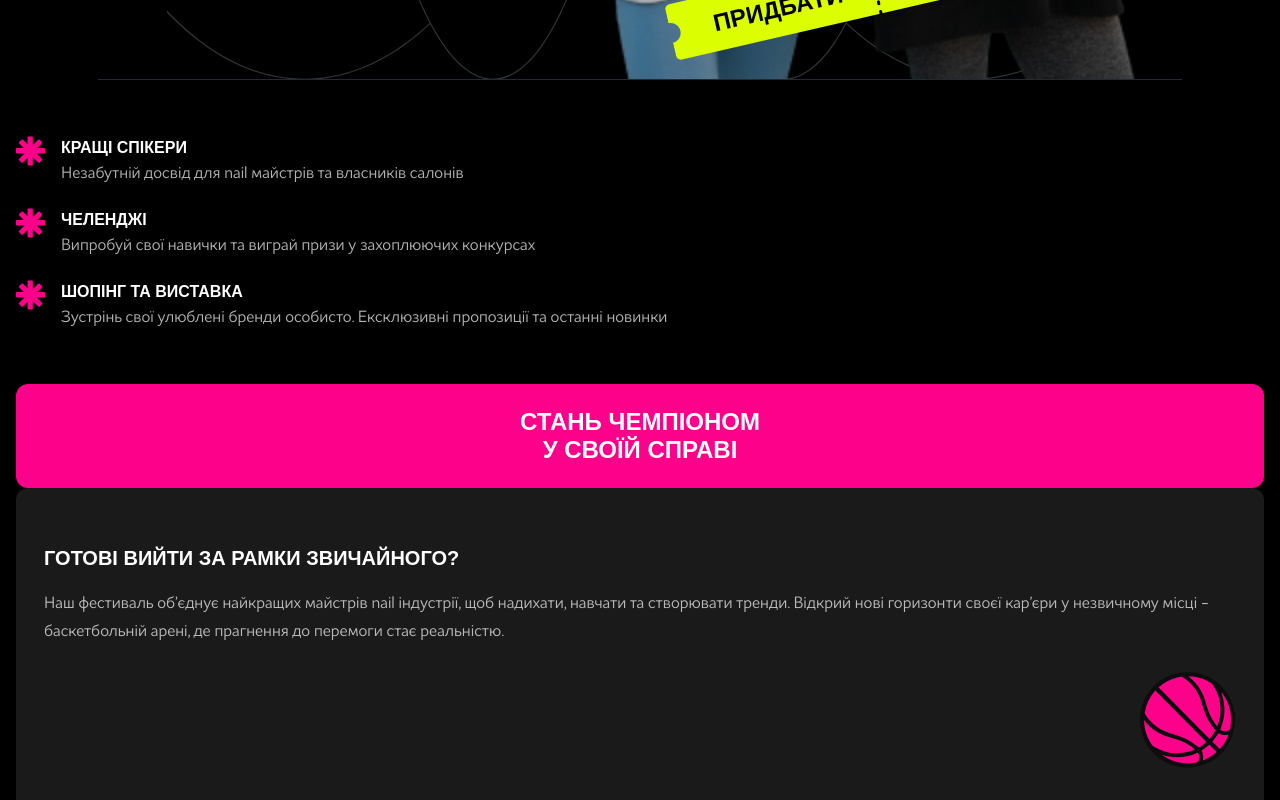
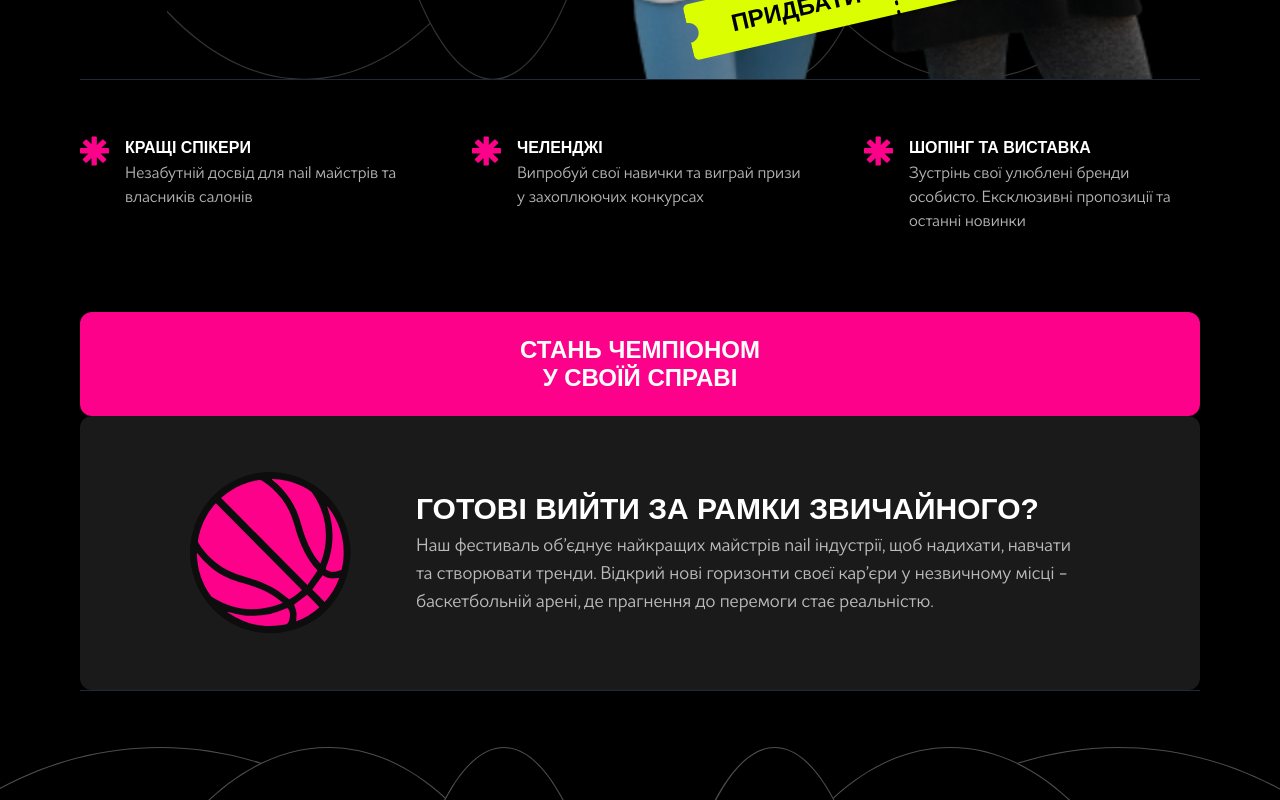
Before and after one commit to serhiihaniuk/nailmoment_next, a Next.js app: page / in a window 1280 px wide. Shown: the part 720-1520 px from the top of the page. Built offline with nearby package versions, Linux system fonts and the light colour scheme; a web font is replaced by a local one.

Commit message:
finish with hero section for desktop

```diff
--- a/src/app/page.tsx
+++ b/src/app/page.tsx
@@ -146,7 +146,7 @@ export default function Home() {
   return (
     <>
       <section className="px-4 pt-6 lines-1 relative bg-contain bg-center bg-no-repeat h-[620px] lg:h-lvh">
-        <div className="relative w-full h-full lg:max-w-[1084px] lg:m-auto lg:border-b lg:border-b-gray-800 lg:flex lg:flex-col">
+        <div className="relative w-full h-full lg:max-w-[1120px] lg:m-auto lg:border-b lg:border-b-gray-800 lg:flex lg:flex-col">
         <Image
           src="/assets/hero.png"
           aria-hidden="true"
@@ -187,21 +187,25 @@ export default function Home() {
         </div>
       </section>
       <section className="px-4 py-14">
+        <div className="relative w-full h-full lg:max-w-[1120px] lg:m-auto lg:border-b lg:border-b-gray-800 lg:flex lg:flex-col">
           <List />
-        <h2 className="bg-accent-pink font-travels px-6 py-6 flex flex-col items-center justify-center rounded-xl text-2xl leading-7 mt-14 uppercase font-bold text-primary-foreground text-center">
+          <h2 className="bg-accent-pink font-travels px-6 py-6 flex flex-col items-center justify-center rounded-xl text-2xl leading-7 mt-14 uppercase font-bold text-primary-foreground text-center lg:mt-20">
             Стань чемпіоном <br /> у своїй справі
           </h2>
-        <div className="bg-primary px-7 py-14 rounded-xl">
-          <h3 className="text-primary-foreground uppercase text-xl font-travels font-bold">
+          <div className="bg-primary px-7 py-14 rounded-xl lg:flex lg:flex-row-reverse lg:gap-16 lg:items-center lg:px-[110px]">
+            <div className="w-full">
+              <h3 className="text-primary-foreground uppercase text-xl font-travels font-bold lg:text-3xl">
                 Готові вийти за рамки звичайного?
               </h3>
-          <p className="mt-4 font-asteriks mb-7 text-base leading-7 text-start">
+              <p className="mt-4 font-asteriks mb-7 text-base leading-7 text-start lg:mt-1 lg:mb-0 lg:text-lg">
                 Наш фестиваль об’єднує найкращих майстрів nail індустрії, щоб
                 надихати, навчати та створювати тренди. Відкрий нові горизонти своєї
                 кар’єри у незвичному місці - баскетбольній арені, де прагнення до
                 перемоги стає реальністю.
               </p>
-          <Ball className="flex flex-row-reverse" />
+            </div>
+            <Ball className="w-[95px] h-[95px] ml-auto flex flex-row-reverse lg:min-w-[162px] lg:h-[162px]" />
+          </div>
         </div>
       </section>
       <section className="px-4 py-14 flex flex-col items-stretch gap-4 lines-2 justify-start">
--- a/src/shared/ui/ball.tsx
+++ b/src/shared/ui/ball.tsx
@@ -7,6 +7,7 @@ export const Ball = ({ className }: BallProps) => {
   return (
     <div className={cn(className)}>
       <svg
+        className="w-full h-full"
         width="96"
         height="96"
         viewBox="0 0 96 96"
--- a/src/shared/ui/list.tsx
+++ b/src/shared/ui/list.tsx
@@ -16,9 +16,9 @@ const text = [
 ];
 export const List = () => {
   return (
-    <ul className="flex flex-col gap-6 text-center list-none">
+    <ul className="flex flex-col gap-6 text-center list-none lg:flex-row lg:gap-14">
       {text.map((item) => (
-        <li className="flex gap-4 text-start" key={item.title}>
+        <li className="flex gap-4 text-start lg:w-full" key={item.title}>
           <span>
             <svg
               width="29"
```
Lines whose indentation alone changed are shown as unchanged.
